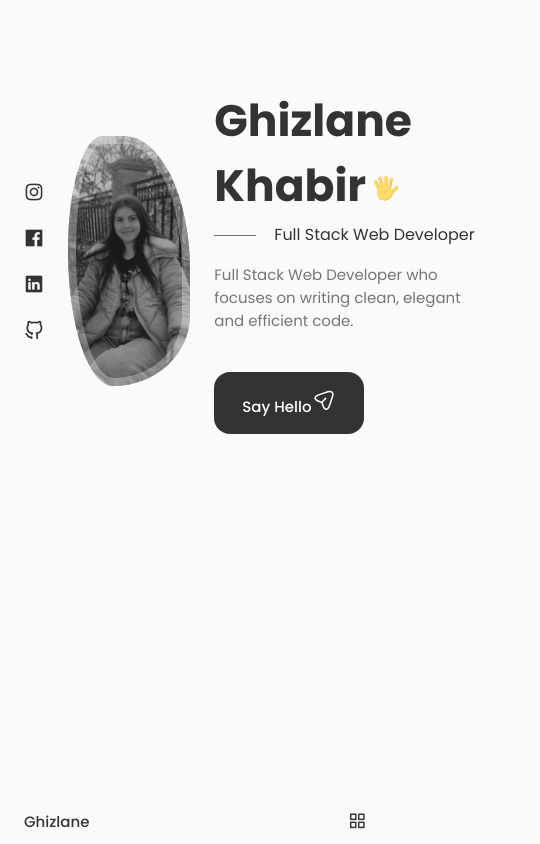
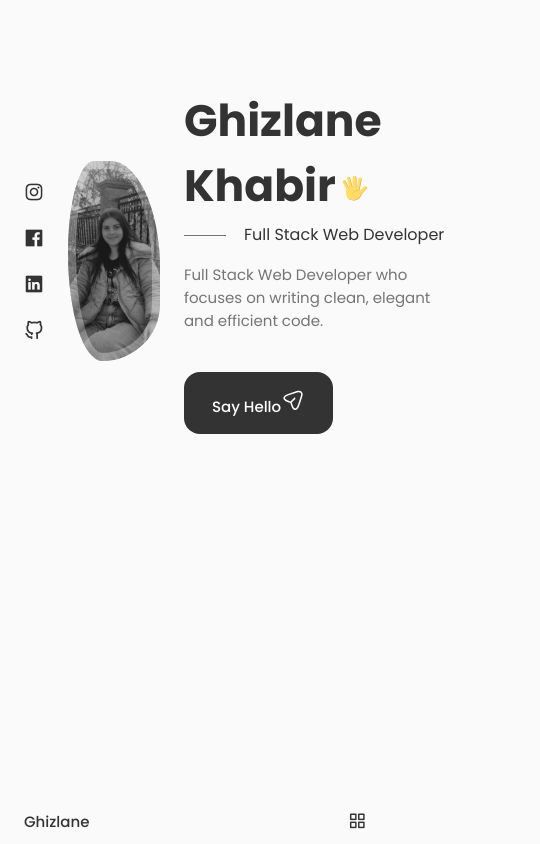
Before and after one commit to Ilyoumi/Portfolio, a React (Create React App) app: page / in a window 390 px wide. Shown: the whole page, 540 px wide, since content can reach past the window. Built offline with nearby package versions, Linux system fonts and the light colour scheme.

Commit message:
modified home page but still a bug with the scroll icon

```diff
--- a/src/components/home/Home.css
+++ b/src/components/home/Home.css
@@ -162,7 +162,8 @@
     .home-img{
         order: initial;
         justify-self: initial;
-
+        width: 200px;
+        height: 200px;
     }
     .home-data{
         grid-column: 1/3;
```
